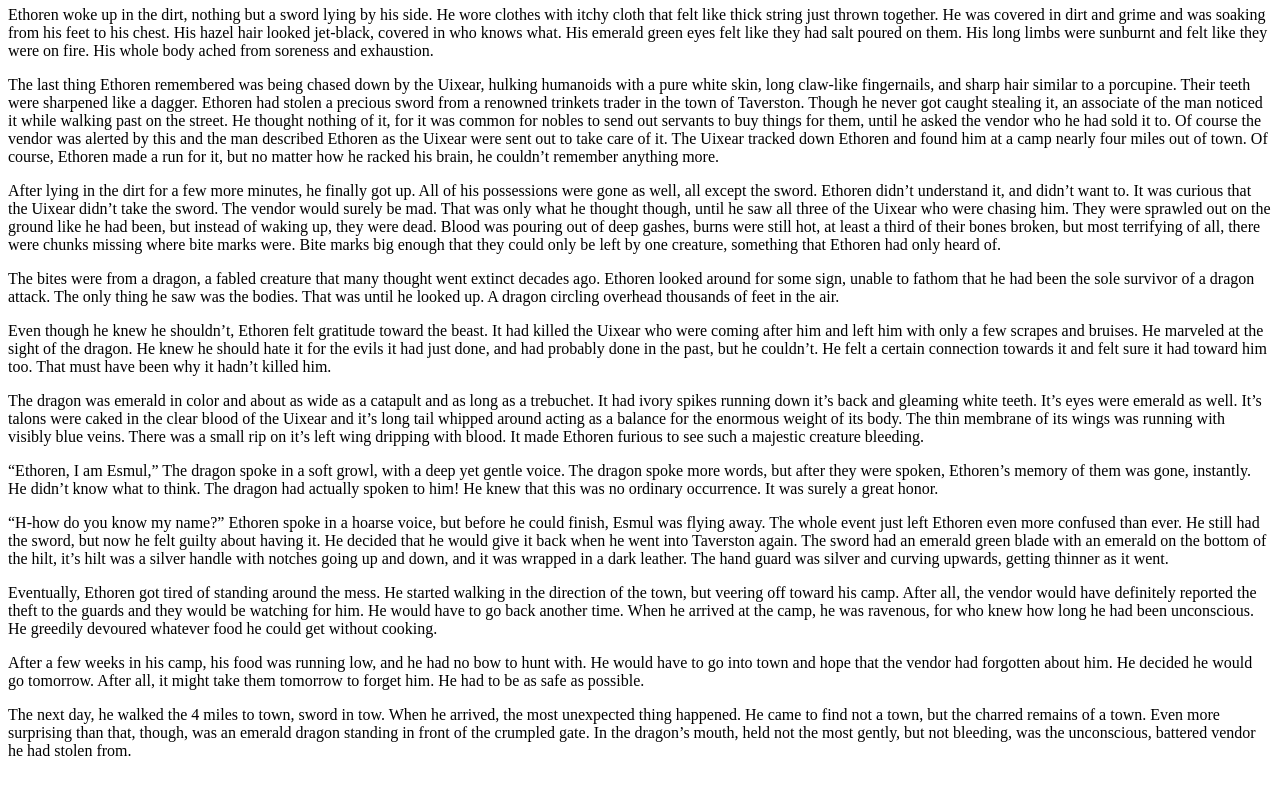
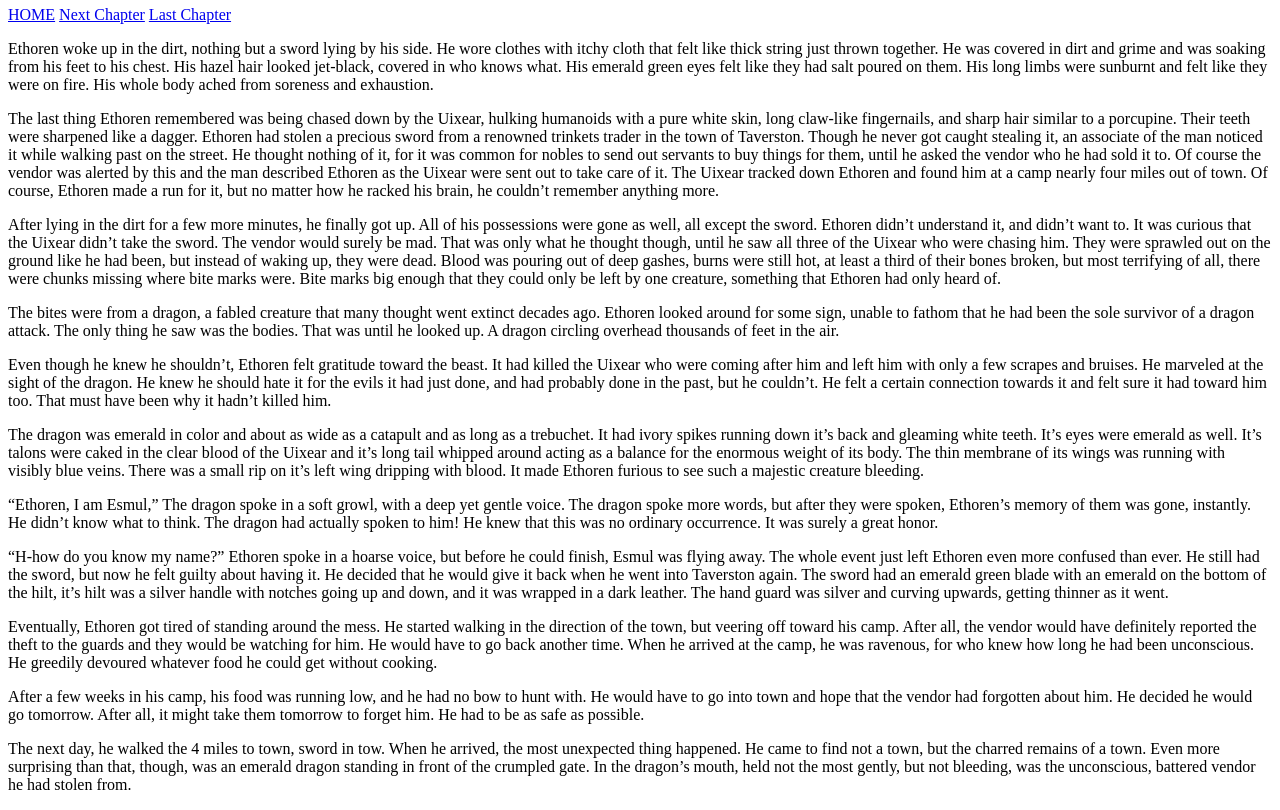
Before and after one commit to BasicWebsiteNotes/19A.github.io, a plain HTML site: page ChapterⅠ.html in a window 1280 px wide. Shown: the part 61-871 px from the top of the page. Before the commit the page ends 837 px from the top, so only its background shows below. Drawn offline with Linux system fonts and the light colour scheme.

Commit message:
Update ChapterⅠ.html

```diff
--- a/ChapterⅠ.html
+++ b/ChapterⅠ.html
@@ -5,6 +5,11 @@
 <h1><b> Chapter Ⅰ</b> </h1>
 </head>
 <body>
+<div class="topnav">
+ <a href="index.hml">HOME</a>
+ <a href="#">Next Chapter</a>
+ <a href="#">Last Chapter</a>
+</div>
 <p>
   Ethoren woke up in the dirt, nothing but a sword lying by his side.
 He wore clothes with itchy cloth that felt like thick string just thrown together.
```
